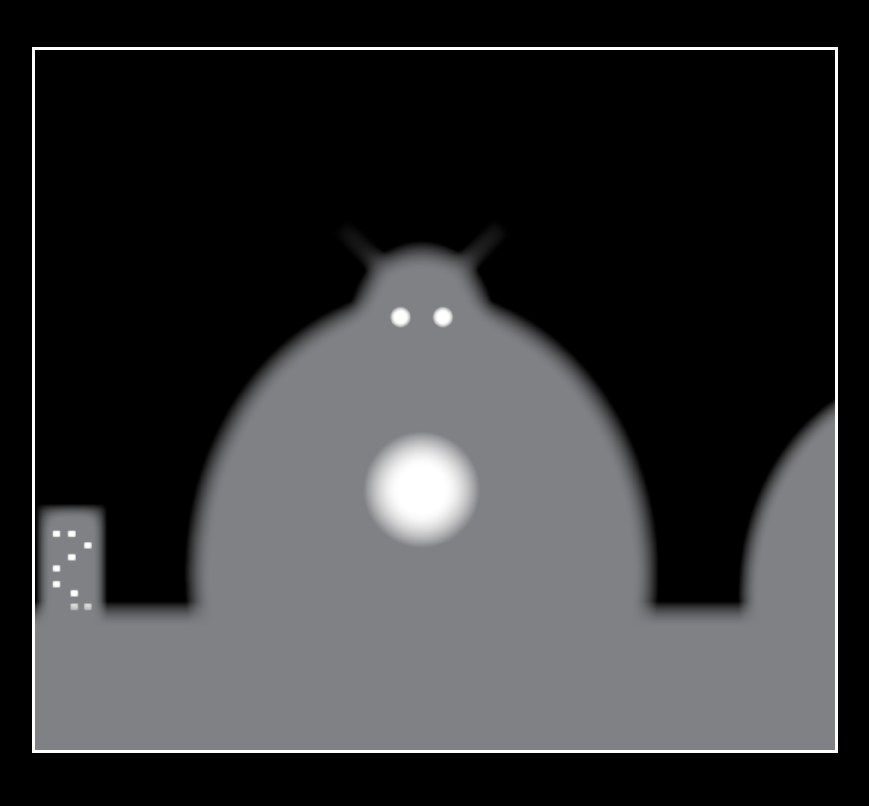
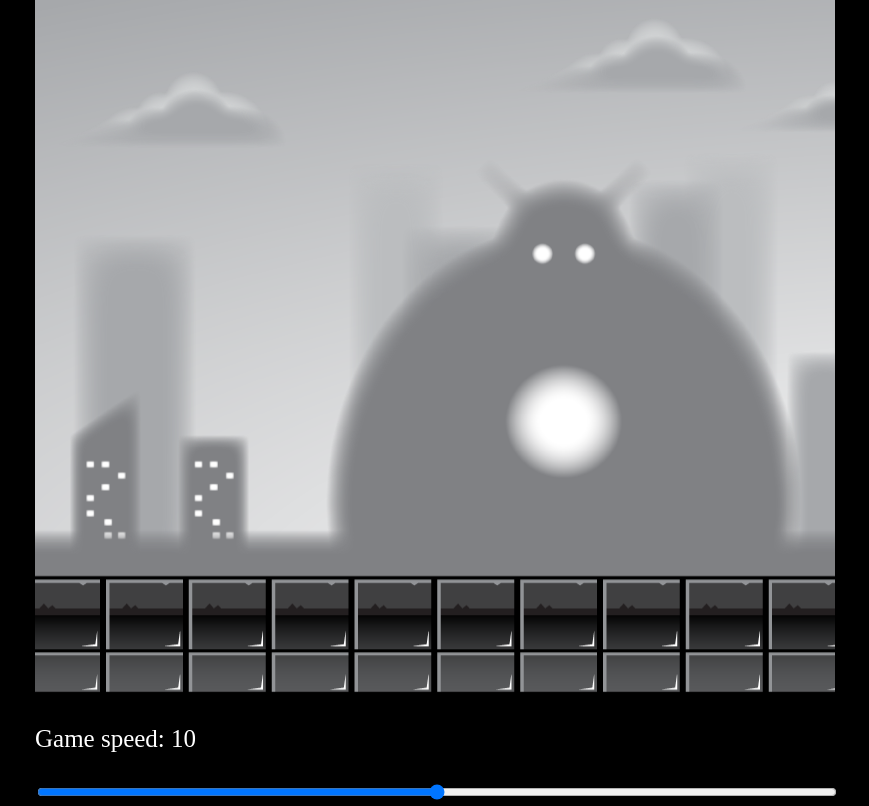
Before and after one commit to kholiavkoi/parallax-backgrounds, a website built with Vite: page index.html in a window 1280 px wide. Shown: the whole page, without its empty margins (205-1074 px from the left). Built offline with nearby package versions, Linux system fonts and the light colour scheme; animation ran at ten frames a second.

Commit message:
added layers

```diff
--- a/index.html
+++ b/index.html
@@ -1,14 +1,18 @@
 <!DOCTYPE html>
 <html lang="en">
-  <head>
+<head>
     <meta charset="UTF-8" />
     <meta name="viewport" content="width=device-width, initial-scale=1.0" />
     <title>Vite App</title>
     <link rel="stylesheet" href="./style.css">
-  </head>
-  <body>
-    <canvas id="canvas1"></canvas>
+</head>
+<body>
+    <div id="container">
+        <canvas id="canvas1"></canvas>
+        <p>Game speed: <span id="showGameSpeed"></span></p>
+        <input type="range" min="0" max="20" value="5" class="slider" id="slider">
+    </div>
 
     <script type="module" src="/main.js"></script>
-  </body>
+</body>
 </html>
--- a/main.js
+++ b/main.js
@@ -21,15 +21,60 @@ backgroundLayer4.src = 'layer-4.png'
 const backgroundLayer5 = new Image()
 backgroundLayer5.src = 'layer-5.png'
 
-let x = 0
-let x2 = 2400
+window.addEventListener('load', function() {
+	const slider = document.getElementById('slider')
+	slider.value = gameSpeed
 
-function animate() {
-	ctx.clearRect(0, 0, CANVAS_WIDTH, CANVAS_HEIGHT)
-	ctx.drawImage(backgroundLayer4, x, 0)
-	if (x < -2400) x = 1600
-	else x -= gameSpeed
-	requestAnimationFrame(animate)
-}
+	const showGameSpeed = document.getElementById('showGameSpeed')
+	showGameSpeed.innerHTML = gameSpeed.toString()
 
-animate()
+	slider.addEventListener('change', function(e) {
+		gameSpeed = e.target.value
+		showGameSpeed.innerHTML = e.target.value
+	})
+
+
+	class Layer {
+		constructor(image, speedModifier) {
+			this.x = 0
+			this.y = 0
+			this.width = 2400
+			this.height = 700
+			this.image = image
+			this.speedModifier = speedModifier
+			this.speed = gameSpeed * this.speedModifier
+		}
+
+		update() {
+			this.speed = gameSpeed * this.speedModifier
+			if (this.x <= -this.width) {
+				this.x = 0
+			}
+			this.x = Math.floor(this.x - this.speed)
+		}
+
+		draw() {
+			ctx.drawImage(this.image, this.x, this.y, this.width, this.height)
+			ctx.drawImage(this.image, this.x + this.width, this.y, this.width, this.height)
+		}
+	}
+
+	const layer1 = new Layer(backgroundLayer1, 0.2)
+	const layer2 = new Layer(backgroundLayer2, 0.4)
+	const layer3 = new Layer(backgroundLayer3, 0.6)
+	const layer4 = new Layer(backgroundLayer4, 0.8)
+	const layer5 = new Layer(backgroundLayer5, 1)
+
+	const gameObjects = [layer1, layer2, layer3, layer4, layer5]
+
+	function animate() {
+		ctx.clearRect(0, 0, CANVAS_WIDTH, CANVAS_HEIGHT)
+		gameObjects.forEach(obj => {
+			obj.update()
+			obj.draw()
+		})
+		requestAnimationFrame(animate)
+	}
+
+	animate()
+})
--- a/style.css
+++ b/style.css
@@ -2,12 +2,26 @@ body {
 	background: black;
 }
 
-#canvas1 {
+#container {
 	position: absolute;
-	border: 3px solid white;
 	width: 800px;
-	height: 700px;
 	transform: translate(-50%, -50%);
 	top: 50%;
 	left: 50%;
+	font-size: 25px;
 }
+
+#canvas1 {
+	position: relative;
+	width: 800px;
+	height: 700px;
+}
+
+#slider {
+	width: 100%;
+	cursor: pointer;
+}
+
+p {
+	color: white;
+}
```
